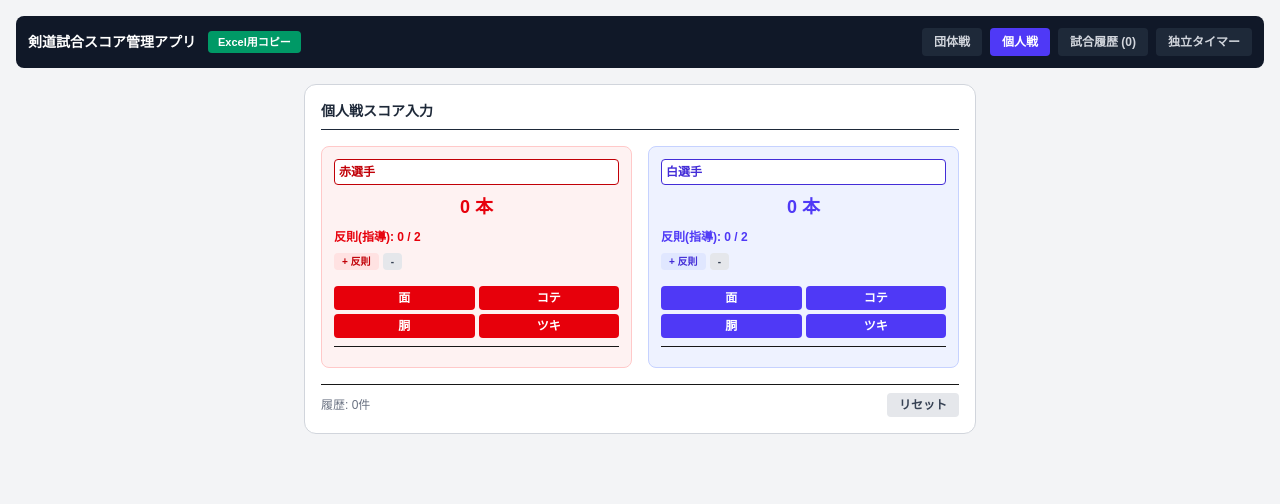
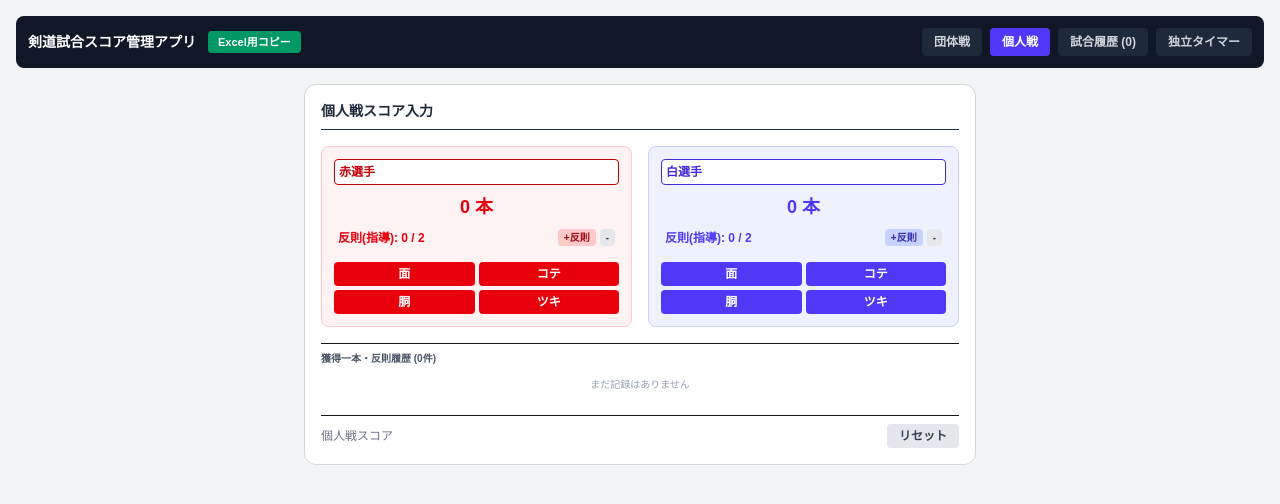
Before and after one commit to marcia031503-prog/kendo-score-app, a Next.js app: page / in a window 1280 px wide. Both pictures are taken after a click on the button "個人戦". Shown: the top 504 px of the page. Built offline with nearby package versions, Linux system fonts and the light colour scheme.

Commit message:
fix: isolate individual tab penalty state for red and white teams

```diff
--- a/src/app/page.js
+++ b/src/app/page.js
@@ -37,7 +37,7 @@ export default function KendoScoreApp() {
     senpo: [], jiho: [], chuken: [], fukusho: [], taisho: [], daicho: []
   });
 
-  // 反則カウント（最大2まで）
+  // 団体戦の反則カウント（最大2まで）
   const [penalties, setPenalties] = useState({
     senpo: { red: 0, white: 0 },
     jiho: { red: 0, white: 0 },
@@ -70,7 +70,7 @@ export default function KendoScoreApp() {
     }));
   };
 
-  // 反則変更：最大2まで。2回に達したら相手に「〇反」を自動付与
+  // 団体戦：反則変更（最大2まで、2で相手に「〇反」付与）
   const handlePenaltyChange = (pos, team, delta) => {
     setPenalties(prev => {
       const currentVal = prev[pos][team];
@@ -94,6 +94,7 @@ export default function KendoScoreApp() {
     });
   };
 
+  // 個人戦：反則変更（チームごとに独立して制御）
   const handleIndivPenaltyChange = (team, delta) => {
     setIndivPenalties(prev => {
       const currentVal = prev[team];
@@ -265,57 +266,68 @@ export default function KendoScoreApp() {
         <div className="bg-white p-4 rounded-xl border border-gray-300 max-w-2xl mx-auto space-y-4">
           <div className="text-sm font-bold text-gray-800 border-b pb-2">個人戦スコア入力</div>
           <div className="grid grid-cols-2 gap-4">
+            {/* 赤選手カード */}
             <div className="bg-red-50 p-3 rounded-lg border border-red-200 space-y-2">
               <input type="text" value={indivRedPlayer} onChange={e => setIndivRedPlayer(e.target.value)} className="w-full border rounded p-1 font-bold text-red-700 bg-white" />
               <div className="text-center font-bold text-red-600 text-lg">
                 {indivLogs.filter(l => l.team === 'red').length} 本
               </div>
-              <div className="text-xs text-red-600 font-bold">反則(指導): {indivPenalties.red} / 2</div>
-              <div className="flex gap-1">
-                <button onClick={() => handleIndivPenaltyChange('red', 1)} className="px-2 py-0.5 bg-red-100 text-red-700 rounded font-bold text-[10px]">+ 反則</button>
-                <button onClick={() => handleIndivPenaltyChange('red', -1)} className="px-2 py-0.5 bg-gray-200 text-gray-700 rounded font-bold text-[10px]">-</button>
+              <div className="flex justify-between items-center text-xs text-red-600 font-bold px-1">
+                <span>反則(指導): {indivPenalties.red} / 2</span>
+                <div className="flex gap-1">
+                  <button onClick={() => handleIndivPenaltyChange('red', 1)} className="px-1.5 py-0.5 bg-red-200 hover:bg-red-300 rounded text-red-800 font-bold text-[10px]">+反則</button>
+                  <button onClick={() => handleIndivPenaltyChange('red', -1)} className="px-1.5 py-0.5 bg-gray-200 hover:bg-gray-300 rounded text-gray-700 text-[10px]">-</button>
+                </div>
               </div>
               <div className="grid grid-cols-2 gap-1 pt-2">
                 {quickWazas.map(w => (
                   <button key={w} onClick={() => setIndivLogs([...indivLogs, { id: Math.random().toString(36), team: 'red', waza: w }])} className="bg-red-600 hover:bg-red-700 text-white py-1 rounded font-bold">{w}</button>
                 ))}
               </div>
-              <div className="space-y-1 pt-2 border-t text-[10px]">
-                {indivLogs.map(l => (
-                  <div key={l.id} className="flex justify-between items-center bg-white p-1 rounded border border-red-100 text-red-600 font-semibold">
-                    <span>[{l.team === 'red' ? '赤' : '白'}] {l.waza}</span>
-                    <button onClick={() => setIndivLogs(indivLogs.filter(item => item.id !== l.id))} className="bg-red-100 hover:bg-red-200 text-red-700 px-1.5 py-0.5 rounded font-bold">削除</button>
-                  </div>
-                ))}
-              </div>
             </div>
+
+            {/* 白選手カード */}
             <div className="bg-indigo-50 p-3 rounded-lg border border-indigo-200 space-y-2">
               <input type="text" value={indivWhitePlayer} onChange={e => setIndivWhitePlayer(e.target.value)} className="w-full border rounded p-1 font-bold text-indigo-700 bg-white" />
               <div className="text-center font-bold text-indigo-600 text-lg">
                 {indivLogs.filter(l => l.team === 'white').length} 本
               </div>
-              <div className="text-xs text-indigo-600 font-bold">反則(指導): {indivPenalties.white} / 2</div>
-              <div className="flex gap-1">
-                <button onClick={() => handleIndivPenaltyChange('white', 1)} className="px-2 py-0.5 bg-indigo-100 text-indigo-700 rounded font-bold text-[10px]">+ 反則</button>
-                <button onClick={() => handleIndivPenaltyChange('white', -1)} className="px-2 py-0.5 bg-gray-200 text-gray-700 rounded font-bold text-[10px]">-</button>
+              <div className="flex justify-between items-center text-xs text-indigo-600 font-bold px-1">
+                <span>反則(指導): {indivPenalties.white} / 2</span>
+                <div className="flex gap-1">
+                  <button onClick={() => handleIndivPenaltyChange('white', 1)} className="px-1.5 py-0.5 bg-indigo-200 hover:bg-indigo-300 rounded text-indigo-800 font-bold text-[10px]">+反則</button>
+                  <button onClick={() => handleIndivPenaltyChange('white', -1)} className="px-1.5 py-0.5 bg-gray-200 hover:bg-gray-300 rounded text-gray-700 text-[10px]">-</button>
+                </div>
               </div>
               <div className="grid grid-cols-2 gap-1 pt-2">
                 {quickWazas.map(w => (
                   <button key={w} onClick={() => setIndivLogs([...indivLogs, { id: Math.random().toString(36), team: 'white', waza: w }])} className="bg-indigo-600 hover:bg-indigo-700 text-white py-1 rounded font-bold">{w}</button>
                 ))}
               </div>
-              <div className="space-y-1 pt-2 border-t text-[10px]">
+            </div>
+          </div>
+
+          {/* 個人戦 履歴・削除リスト */}
+          <div className="pt-2 border-t text-[10px] space-y-1">
+            <div className="font-bold text-gray-600">獲得一本・反則履歴 ({indivLogs.length}件)</div>
+            {indivLogs.length === 0 ? (
+              <div className="text-gray-400 py-2 text-center">まだ記録はありません</div>
+            ) : (
+              <div className="space-y-1 max-h-32 overflow-y-auto">
                 {indivLogs.map(l => (
-                  <div key={l.id} className="flex justify-between items-center bg-white p-1 rounded border border-indigo-100 text-indigo-600 font-semibold">
-                    <span>[{l.team === 'red' ? '赤' : '白'}] {l.waza}</span>
-                    <button onClick={() => setIndivLogs(indivLogs.filter(item => item.id !== l.id))} className="bg-indigo-100 hover:bg-indigo-200 text-indigo-700 px-1.5 py-0.5 rounded font-bold">削除</button>
+                  <div key={l.id} className={`flex justify-between items-center p-1.5 rounded border ${l.team === 'red' ? 'bg-red-50 border-red-100 text-red-600' : 'bg-indigo-50 border-indigo-100 text-indigo-600'}`}>
+                    <span className="font-semibold">[{l.team === 'red' ? indivRedPlayer : indivWhitePlayer}] {l.waza}</span>
+                    <button onClick={() => setIndivLogs(indivLogs.filter(item => item.id !== l.id))} className={`px-2 py-0.5 rounded font-bold ${l.team === 'red' ? 'bg-red-200 text-red-800 hover:bg-red-300' : 'bg-indigo-200 text-indigo-800 hover:bg-indigo-300'}`}>
+                      削除
+                    </button>
                   </div>
                 ))}
               </div>
-            </div>
+            )}
           </div>
+
           <div className="flex justify-between items-center pt-2 border-t">
-            <div className="text-gray-500">履歴: {indivLogs.length}件</div>
+            <div className="text-gray-500">個人戦スコア</div>
             <button onClick={() => { setIndivLogs([]); setIndivPenalties({ red: 0, white: 0 }); }} className="px-3 py-1 bg-gray-200 rounded font-bold text-gray-700">リセット</button>
           </div>
         </div>
@@ -468,7 +480,7 @@ function CompactMatchColumn({ logs, penalties, onAddWaza, onRemoveWaza, onPenalt
         </div>
       </div>
 
-      {/* 一本・反則履歴（削除ボタンをわかりやすく修正） */}
+      {/* 一本・反則履歴（削除ボタン付き） */}
       <div className="pt-1 border-t border-gray-100 text-[10px]">
         {logs.length > 0 && (
           <div className="space-y-1 max-h-24 overflow-y-auto">
```
